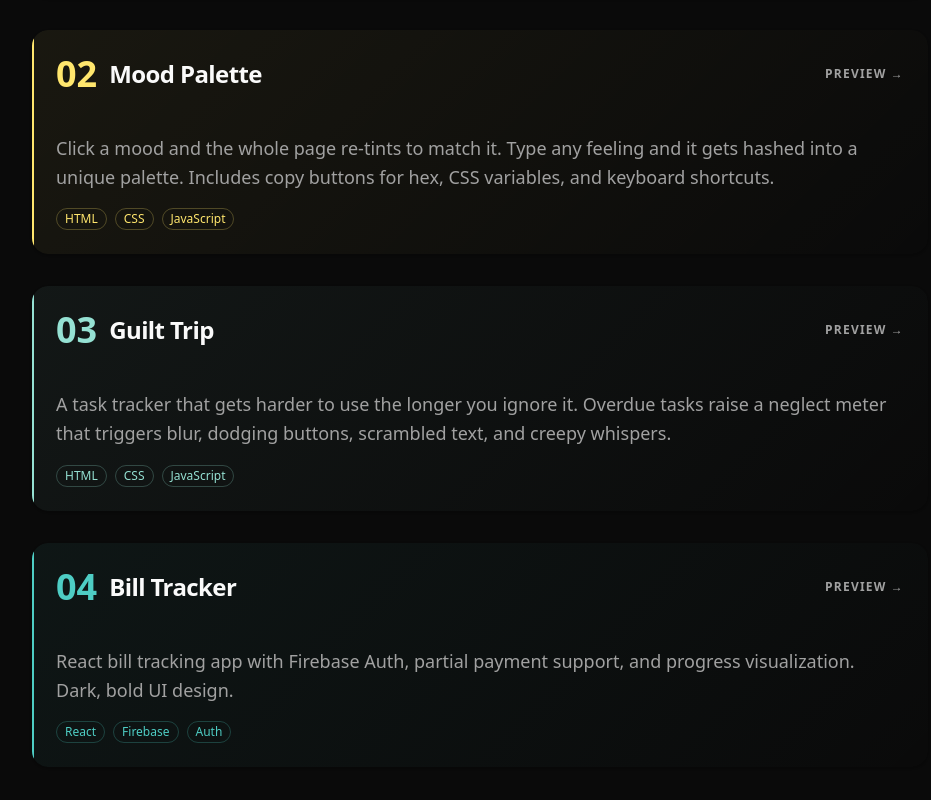
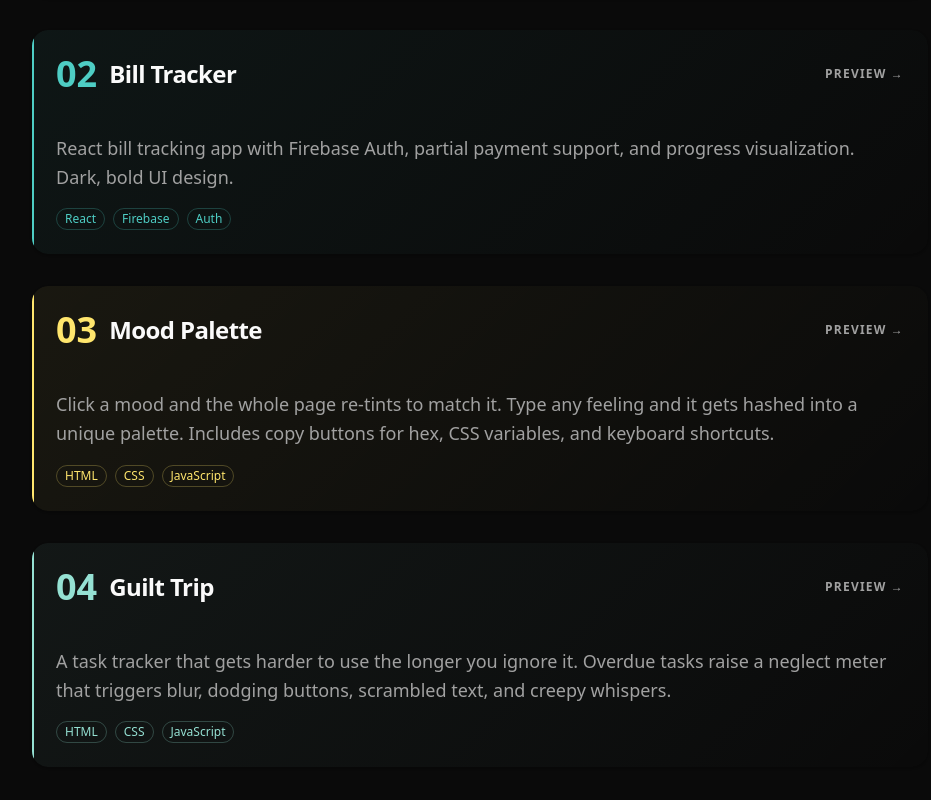
Before and after one commit to CaitlinAkkerman/cautious-train, a React (Vite) app: page / in a window 1280 px wide. Shown: the part 940-1740 px from the top of the page, without its empty margins (160-1091 px from the left). Built offline with nearby package versions, Linux system fonts and the light colour scheme.

Commit message:
fixed placement of added projects in portfolio

```diff
--- a/src/pages/Home.tsx
+++ b/src/pages/Home.tsx
@@ -27,10 +27,20 @@ const projects: Project[] = [
     screenshots: ["/images/synced-1.png", "/images/synced-2.png"],
   },
   {
+    id: "bill-tracker",
+    title: "Bill Tracker",
+    description: "React bill tracking app with Firebase Auth, partial payment support, and progress visualization. Dark, bold UI design.",
+    longDescription: "Bill Tracker is a React app that takes the stress out of managing monthly bills. It features Firebase authentication so your data stays secure, partial payment support for when you can only pay part of a bill, and progress visualization so you can see exactly where you stand at a glance. Built with a dark, bold UI that makes finances feel a little less miserable.",
+    tags: ["React", "Firebase", "Auth"],
+    color: "#4ECDC4",
+    path: "/home/workspace/bill-tracker",
+    screenshots: ["/images/bill-tracker-1.png", "/images/bill-tracker-2.png"],
+  },
+  {
     id: "mood-palette",
     title: "Mood Palette",
     description: "Click a mood and the whole page re-tints to match it. Type any feeling and it gets hashed into a unique palette. Includes copy buttons for hex, CSS variables, and keyboard shortcuts.",
-    longDescription: "Mood Palette is a color tool with 10 preset moods — including Existential Dread, Caffeinated, and Unearned Confidence — plus a text input that hashes any feeling into a consistent 5-color palette. The same word always gives the same colors. You can copy a single hex, all five, or the whole palette as CSS variables. Hit 1–5 to copy swatches by keyboard, or 'Surprise me' for a random mood.",
+    longDescription: "Mood Palette is a color tool with 10 preset moods — including Existential Dread, Caffeinated, and Unearned Confidence — plus a text input that hashes any feeling into a consistent 5-color palette. The same word always gives the same colors. You can copy a single hex, all five, or the whole palette as CSS variables. Hit 1–5 to copy swatches by keyboard, or Surprise me for a random mood.",
     tags: ["HTML", "CSS", "JavaScript"],
     color: "#FFE66D",
     path: "",
@@ -45,16 +55,6 @@ const projects: Project[] = [
     color: "#95E1D3",
     path: "",
     screenshots: [],
-  },
-  {
-    id: "bill-tracker",
-    title: "Bill Tracker",
-    description: "React bill tracking app with Firebase Auth, partial payment support, and progress visualization. Dark, bold UI design.",
-    longDescription: "Bill Tracker is a React app that takes the stress out of managing monthly bills. It features Firebase authentication so your data stays secure, partial payment support for when you can only pay part of a bill, and progress visualization so you can see exactly where you stand at a glance. Built with a dark, bold UI that makes finances feel a little less miserable.",
-    tags: ["React", "Firebase", "Auth"],
-    color: "#4ECDC4",
-    path: "/home/workspace/bill-tracker",
-    screenshots: ["/images/bill-tracker-1.png", "/images/bill-tracker-2.png"],
   },
 ];
 
```
